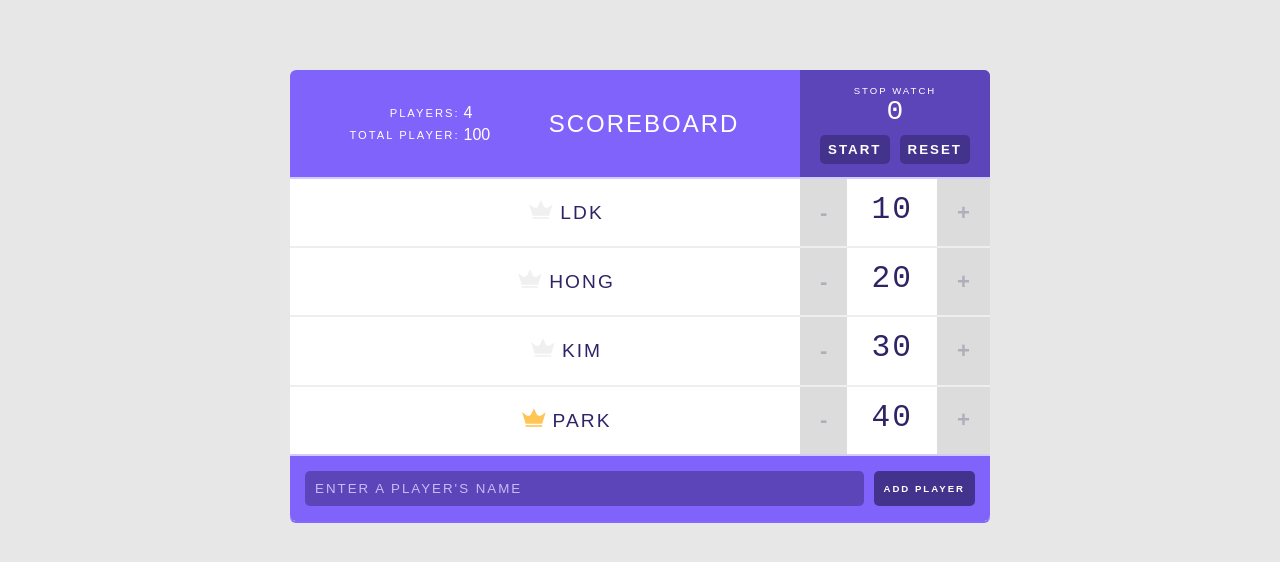
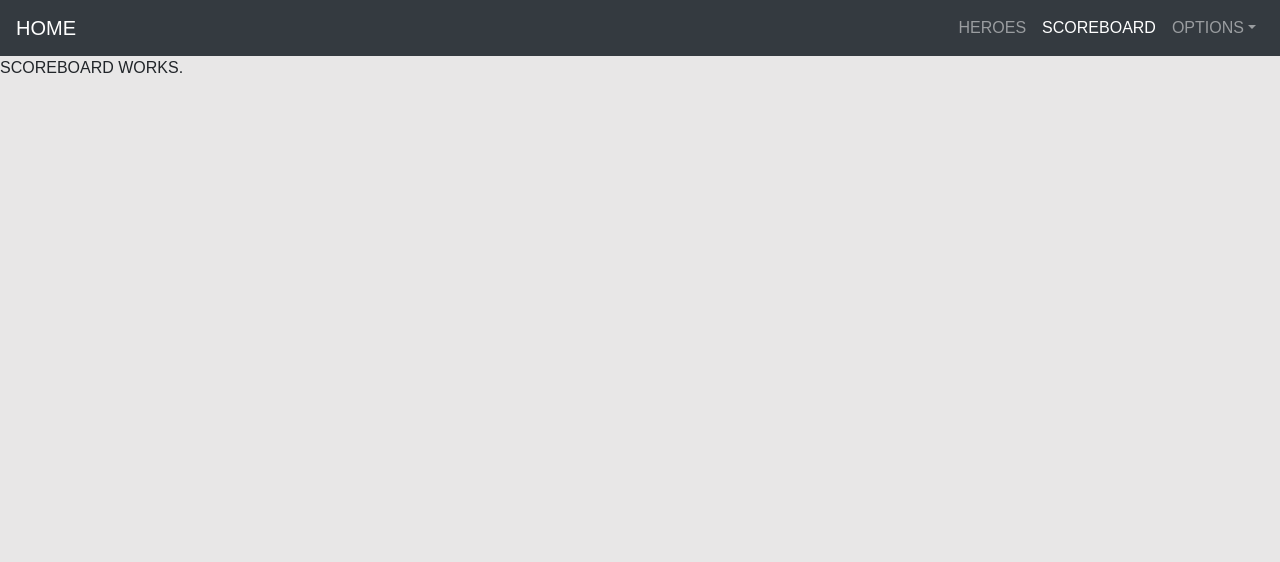
Before and after one commit to naviya0609/reactStudy, a React (Create React App) app in the folder scoreboardcra/: page /scoreboard in a window 1280 px wide. Shown: the top 562 px of the page. Built offline with nearby package versions, Linux system fonts and the light colour scheme.

Commit message:
router로 페이지 추가

```diff
--- a/scoreboardcra/package.json
+++ b/scoreboardcra/package.json
@@ -3,10 +3,13 @@
   "version": "0.1.0",
   "private": true,
   "dependencies": {
+    "bootstrap": "^4.3.1",
     "react": "^16.11.0",
     "react-dom": "^16.11.0",
     "react-redux": "^7.1.3",
+    "react-router-dom": "^5.1.2",
     "react-scripts": "3.2.0",
+    "reactstrap": "^8.1.1",
     "redux": "^4.0.4"
   },
   "scripts": {
--- a/scoreboardcra/src/index.js
+++ b/scoreboardcra/src/index.js
@@ -1,13 +1,15 @@
 import React from 'react';
 import ReactDOM from 'react-dom';
+import 'bootstrap/dist/css/bootstrap.css';
 import './index.css';
 import App from './App';
 import * as serviceWorker from './serviceWorker';
 import {Provider} from "react-redux";
 import {store} from "./redux/store";
+import {Root} from "./pages/Root";
 
 //redux store <Provider store={store}>로 감쌈.
-ReactDOM.render(<Provider store={store}><App /></Provider>, document.getElementById('root'));
+ReactDOM.render(<Provider store={store}><Root /></Provider>, document.getElementById('root'));
 
 //store 생성 후 action 받기전의 state 값은 무엇인가?
 //allReducer의 상태는 {player : undefined}
--- /dev/null
+++ b/scoreboardcra/src/pages/Heroes.js
@@ -0,0 +1,12 @@
+import React from 'react';
+
+export class Heroes extends React.Component {
+
+	render() {
+		return (
+			<div>
+				Heroes works.
+			</div>
+		);
+	}
+}
--- /dev/null
+++ b/scoreboardcra/src/pages/Home.js
@@ -0,0 +1,12 @@
+import React from 'react';
+
+export class Home extends React.Component {
+
+	render() {
+		return (
+			<div>
+				Home works.
+			</div>
+		);
+	}
+}
--- /dev/null
+++ b/scoreboardcra/src/pages/Menu.js
@@ -0,0 +1,57 @@
+import React, { useState } from 'react';
+import {
+  Collapse,
+  Navbar,
+  NavbarToggler,
+  NavbarBrand,
+  Nav,
+  NavItem,
+  UncontrolledDropdown,
+  DropdownToggle,
+  DropdownMenu,
+  DropdownItem } from 'reactstrap';
+import {NavLink, } from "react-router-dom";
+
+
+//href >> to 로 url 속성 지정 하면 preventdefault
+export const Menu = (props) => {
+  const [isOpen, setIsOpen] = useState(false);
+
+  const toggle = () => setIsOpen(!isOpen);
+
+  return (
+    <div>
+      <Navbar color="dark" dark expand="md">
+        <NavLink to="/" className='navbar-brand'>Home</NavLink>
+        <NavbarToggler onClick={toggle} />
+        <Collapse isOpen={isOpen} navbar>
+          <Nav className="ml-auto" navbar>
+            <NavItem>
+              <NavLink to="/heroes" className='nav-link'>Heroes</NavLink>
+            </NavItem>
+            <NavItem>
+              <NavLink to="/scoreboard" className='nav-link'>Scoreboard</NavLink>
+            </NavItem>
+            <UncontrolledDropdown nav inNavbar>
+              <DropdownToggle nav caret>
+                Options
+              </DropdownToggle>
+              <DropdownMenu right>
+                <DropdownItem>
+                  Option 1
+                </DropdownItem>
+                <DropdownItem>
+                  Option 2
+                </DropdownItem>
+                <DropdownItem divider />
+                <DropdownItem>
+                  Reset
+                </DropdownItem>
+              </DropdownMenu>
+            </UncontrolledDropdown>
+          </Nav>
+        </Collapse>
+      </Navbar>
+    </div>
+  );
+}
--- /dev/null
+++ b/scoreboardcra/src/pages/Root.js
@@ -0,0 +1,22 @@
+import React from 'react';
+import {BrowserRouter, Route, Switch} from "react-router-dom";
+import {Home} from "./Home";
+import {Heroes} from "./Heroes";
+import {Scoreboard} from "./Scoreboard";
+import {Menu} from "./Menu";
+
+export class Root extends React.Component {
+
+	render() {
+		return (
+			<BrowserRouter>
+				<Menu/>
+				<Switch>
+					<Route exact path="/" component={Home}></Route>
+					<Route path="/heroes" component={Heroes}></Route>
+					<Route path="/scoreboard" component={Scoreboard}></Route>
+				</Switch>
+			</BrowserRouter>
+		);
+	}
+}
--- /dev/null
+++ b/scoreboardcra/src/pages/Scoreboard.js
@@ -0,0 +1,12 @@
+import React from 'react';
+
+export class Scoreboard extends React.Component {
+
+	render() {
+		return (
+			<div>
+				Scoreboard works.
+			</div>
+		);
+	}
+}
```
